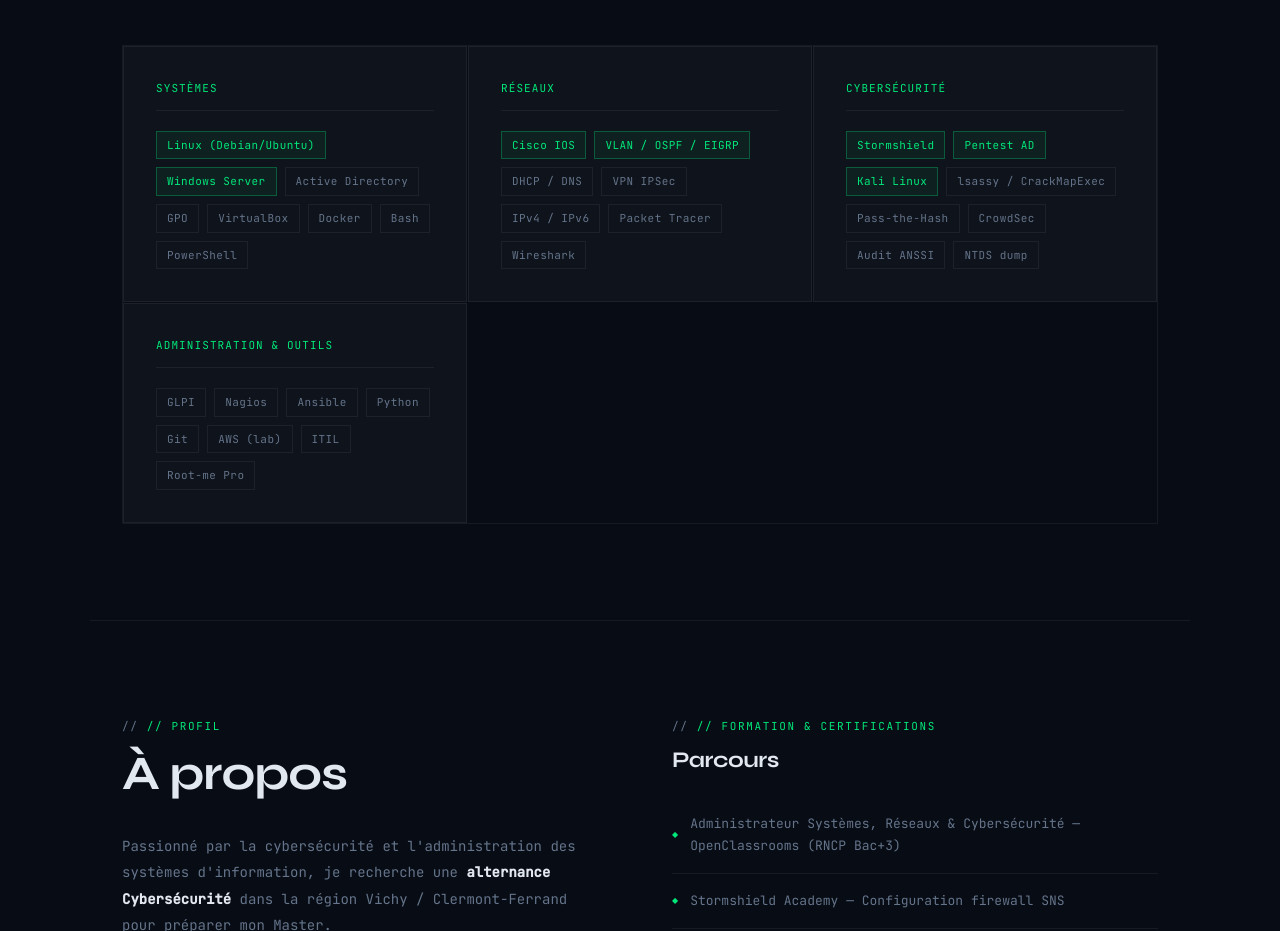
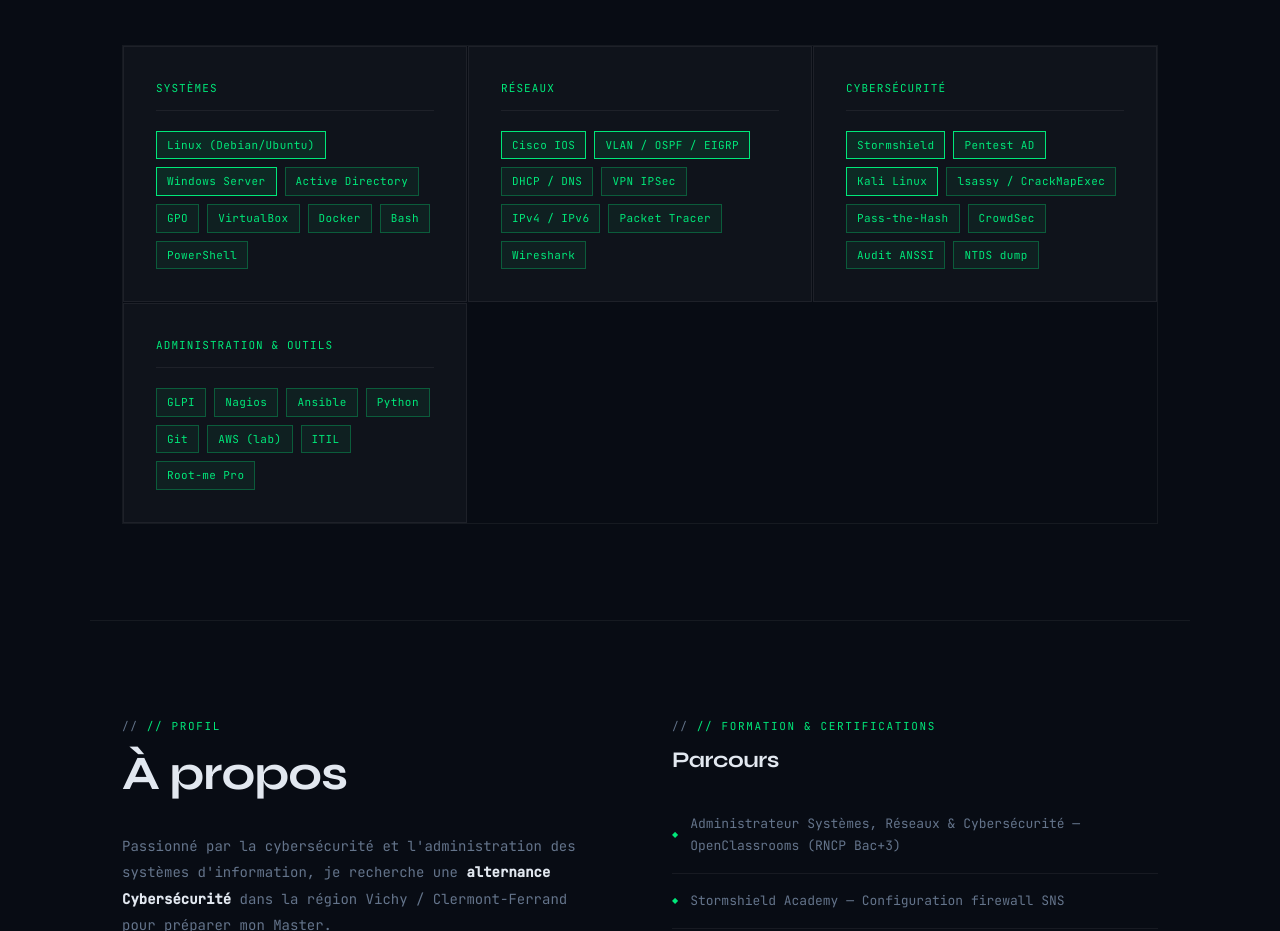
Before and after one commit to ewan58/portfolio, a plain HTML site: page index.html in a window 1280 px wide. Shown: the part 3641-4572 px from the top of the page. Drawn offline with Linux system fonts and the light colour scheme.

Commit message:
Update index.html

```diff
--- a/index.html
+++ b/index.html
@@ -291,21 +291,22 @@
   .tag {
   font-size: 11px;
   padding: 4px 10px;
-    border: 1px solid var(--border);
-    color: var(--muted);
+  border: 1px solid rgba(0,232,122,0.3);
+  color: var(--green);
+  background: rgba(0,232,122,0.06);
   letter-spacing: 0.04em;
   transition: all 0.2s;
 }
 
 .tag:hover {
   border-color: var(--green);
-    color: var(--green);
+  background: rgba(0,232,122,0.12);
 }
 
 .tag.highlight {
-    border-color: rgba(0,232,122,0.3);
+  border-color: var(--green);
   color: var(--green);
-    background: rgba(0,232,122,0.06);
+  background: rgba(0,232,122,0.1);
 }
 
   /* PROJECTS */
```
Lines whose indentation alone changed are shown as unchanged.
